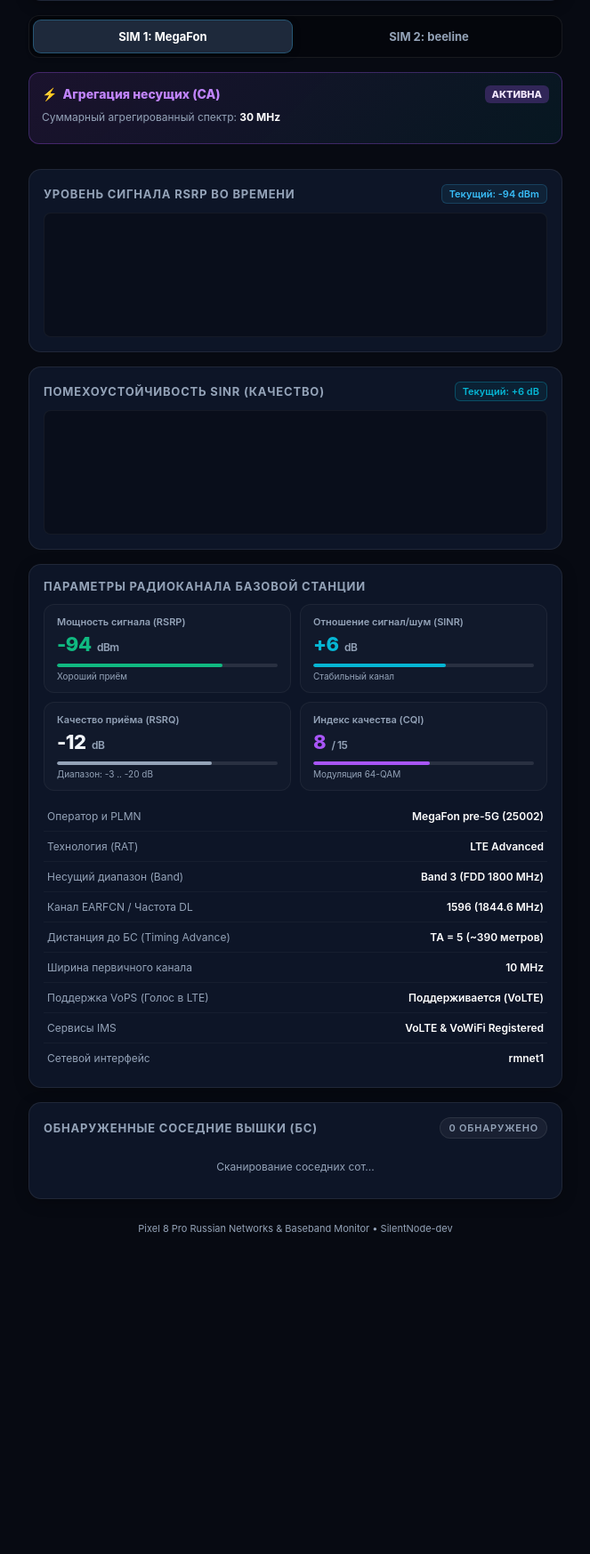
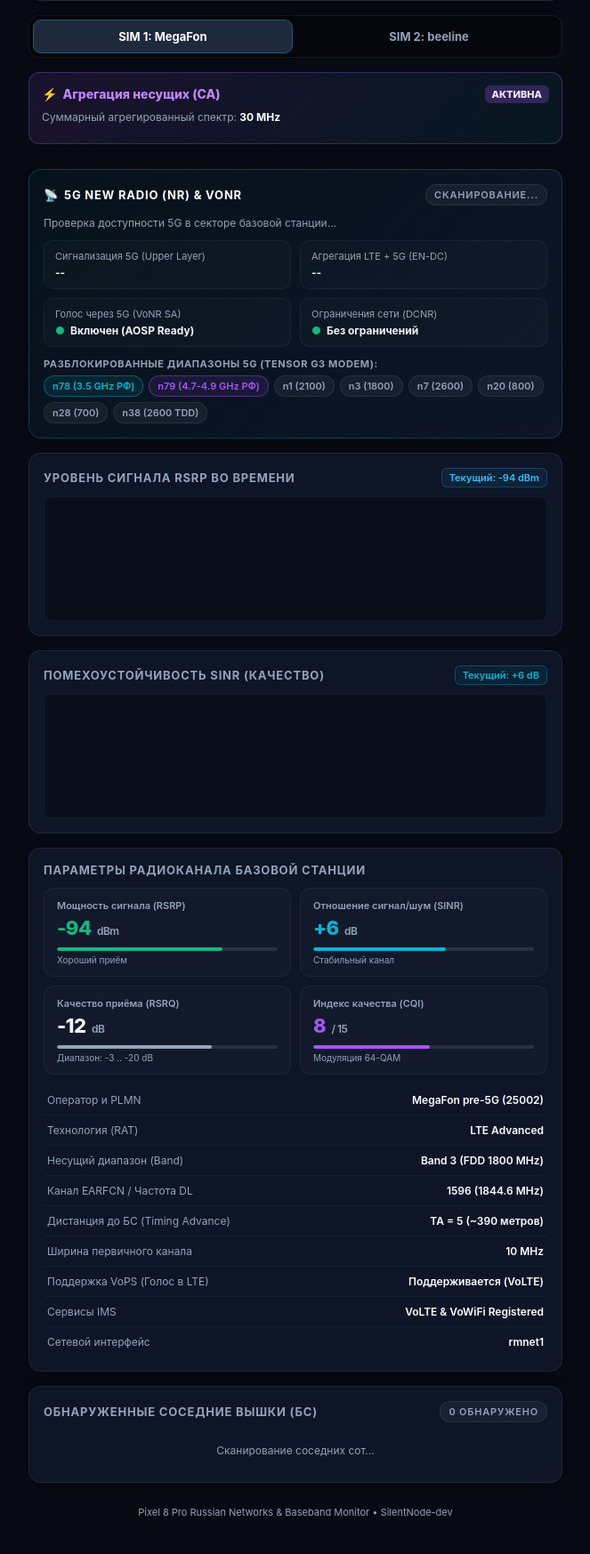
Before and after one commit to SilentNode-dev/pixel-8-pro-ru-network-fix, a web app: page / in a window 1280 px wide. Shown: the part 346-2093 px from the top of the page at 89% size, without its empty margins (308-971 px from the left). Before the commit the page ends 1731 px from the top, so only its background shows below. Run offline with its HTML, style and script files only (its server is not run), Linux system fonts and the light colour scheme; data that the repository does not hold is empty.

Commit message:
feat(webui): add dedicated 5G NR and VoNR status card with bands, upper layer indication and ENDC metrics

```diff
--- a/webroot/index.html
+++ b/webroot/index.html
@@ -518,6 +518,54 @@
       </div>
     </div>
 
+    <!-- 5G New Radio (NR) & VoNR Status Card -->
+    <div class="card" style="border-color: rgba(6, 182, 212, 0.25); background: linear-gradient(135deg, rgba(6, 182, 212, 0.05) 0%, #0d1527 100%);">
+      <div class="card-title">
+        <span style="display: flex; align-items: center; gap: 6px; color: #fff;">
+          <span style="color: var(--accent-cyan);">📡</span>
+          <span>5G New Radio (NR) & VoNR</span>
+        </span>
+        <span class="badge" id="badgeNrStatus">СКАНИРОВАНИЕ...</span>
+      </div>
+
+      <div style="font-size: 12px; color: var(--text-muted); margin-bottom: 12px;" id="nrDesc">
+        Проверка доступности 5G в секторе базовой станции...
+      </div>
+
+      <div class="integrity-grid" style="margin-bottom: 12px;">
+        <div class="integrity-item">
+          <div class="integrity-label">Сигнализация 5G (Upper Layer)</div>
+          <div class="integrity-value" id="valNrAvail">--</div>
+        </div>
+        <div class="integrity-item">
+          <div class="integrity-label">Агрегация LTE + 5G (EN-DC)</div>
+          <div class="integrity-value" id="valEndc">--</div>
+        </div>
+        <div class="integrity-item">
+          <div class="integrity-label">Голос через 5G (VoNR SA)</div>
+          <div class="integrity-value"><span class="status-ok">●</span> Включен (AOSP Ready)</div>
+        </div>
+        <div class="integrity-item">
+          <div class="integrity-label">Ограничения сети (DCNR)</div>
+          <div class="integrity-value" id="valDcnr"><span class="status-ok">●</span> Без ограничений</div>
+        </div>
+      </div>
+
+      <div style="font-size: 11px; font-weight: 700; text-transform: uppercase; letter-spacing: 0.6px; color: var(--text-muted); margin-bottom: 6px;">
+        Разблокированные диапазоны 5G (Tensor G3 Modem):
+      </div>
+      <div style="display: flex; gap: 6px; flex-wrap: wrap;">
+        <span class="badge" style="border-color: rgba(6,182,212,0.4); color: var(--accent-cyan); background: rgba(6,182,212,0.1);">n78 (3.5 GHz РФ)</span>
+        <span class="badge" style="border-color: rgba(168,85,247,0.4); color: var(--accent-purple); background: rgba(168,85,247,0.1);">n79 (4.7-4.9 GHz РФ)</span>
+        <span class="badge">n1 (2100)</span>
+        <span class="badge">n3 (1800)</span>
+        <span class="badge">n7 (2600)</span>
+        <span class="badge">n20 (800)</span>
+        <span class="badge">n28 (700)</span>
+        <span class="badge">n38 (2600 TDD)</span>
+      </div>
+    </div>
+
     <!-- Real-time Chart (RSRP) -->
     <div class="chart-card">
       <div class="chart-header">
@@ -972,6 +1020,37 @@
         caBlocks.innerHTML = `<div class="ca-block pcc"><strong>PCC:</strong> ${bandInfo.name.split(' ')[0]} • <strong>${bwArr[0] || 10} MHz</strong></div>`;
       }
 
+      // 5G NR Status
+      const badgeNrStatus = document.getElementById('badgeNrStatus');
+      const nrDesc = document.getElementById('nrDesc');
+      const valNrAvail = document.getElementById('valNrAvail');
+      const valEndc = document.getElementById('valEndc');
+      const valDcnr = document.getElementById('valDcnr');
+
+      if (r.nr) {
+        badgeNrStatus.className = "badge active";
+        badgeNrStatus.innerText = "ДОСТУПЕН В ЭФИРЕ";
+        nrDesc.innerHTML = `<strong style="color: #34d399;">Базовая станция оператора передаёт доступность 5G NR в данном секторе (UpperLayerIndication).</strong> Телефон готов к мгновенному подключению несущей 5G при нагрузке.`;
+        valNrAvail.innerHTML = `<span class="status-ok">●</span> Передаётся БС (Доступен)`;
+      } else {
+        badgeNrStatus.className = "badge";
+        badgeNrStatus.innerText = "ВНЕ ЗОНЫ 5G";
+        nrDesc.innerHTML = `Текущий сектор базовой станции работает в режиме LTE 4G (сигнализация 5G NR не передаётся сотой).`;
+        valNrAvail.innerHTML = `<span class="status-warn">○</span> Не передаётся сотой`;
+      }
+
+      if (r.endc) {
+        valEndc.innerHTML = `<span class="status-ok">●</span> Подключено (EN-DC)`;
+      } else {
+        valEndc.innerHTML = `<span style="color: var(--text-muted);">Ожидание сессии NR</span>`;
+      }
+
+      if (r.dcnr) {
+        valDcnr.innerHTML = `<span class="status-warn">▲</span> Ограничено оператором`;
+      } else {
+        valDcnr.innerHTML = `<span class="status-ok">●</span> Без ограничений`;
+      }
+
       // Neighbor Cells
       const nList = document.getElementById('neighborList');
       const nBadge = document.getElementById('badgeNeighCount');
```
Also changed, not shown: 2 other files.
